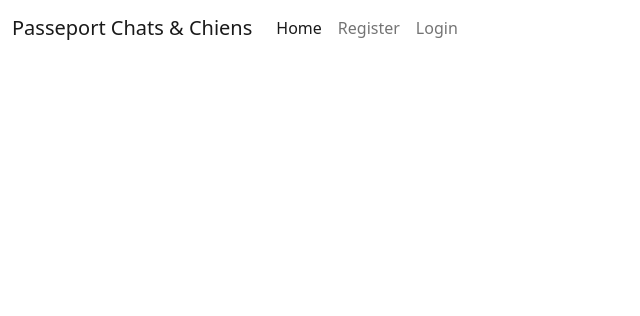
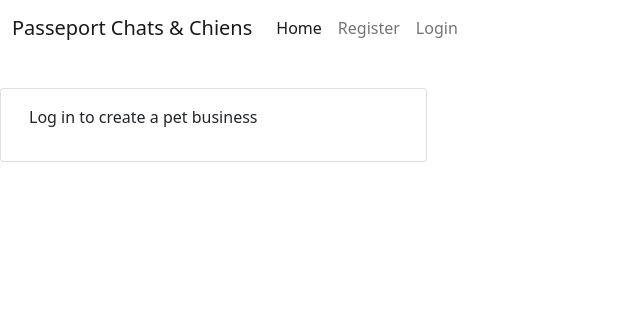
Before and after one commit to PhilippeItsMe/ci-portfolio4-django, a Django app: page / in a window 1280 px wide. Shown: the top 316 px of the page, without its empty margins (0-640 px from the left). Run offline with Django 4.2, Linux system fonts and the light colour scheme; data that the repository does not hold is empty; some libraries are stand-ins or nearby versions.

Commit message:
Adding form to create a pet businss

```diff
--- a/my_project/settings.py
+++ b/my_project/settings.py
@@ -45,6 +45,8 @@ INSTALLED_APPS = [
     'allauth',
     'allauth.account',
     'allauth.socialaccount',
+    'crispy_forms',
+    'crispy_bootstrap5',
     'django_summernote',
     'pet_businesses'
 ]
@@ -52,6 +54,9 @@ INSTALLED_APPS = [
 SITE_ID = 1
 LOGIN_REDIRECT_URL = '/'
 LOGOUT_REDIRECT_URL = '/'
+
+CRISPY_ALLOWED_TEMPLATE_PACKS = "bootstrap5"
+CRISPY_TEMPLATE_PACK = "bootstrap5"
 
 MIDDLEWARE = [
     'django.middleware.security.SecurityMiddleware',
--- a/pet_businesses/templates/pet_businesses/pet_business_list.html
+++ b/pet_businesses/templates/pet_businesses/pet_business_list.html
@@ -1,6 +1,7 @@
 {% extends "base.html" %}
 {% block content %}
 {% load static %}
+{% load crispy_forms_tags %}
 
 <!-- index.html content starts here -->
 <div class="container-fluid">
@@ -36,6 +37,22 @@
 
             </div>
         </div>
+        <!-- Creating New Pet Business -->
+        <div class="col-md-4 card mb-4 mt-3">
+            <div class="card-body">
+                {% if user.is_authenticated %}
+                <h3>Create a pet business:</h3>
+                <p>Posting as: {{ user.username }}</p>
+                <form id="commentForm" method="post" style="margin-top: 1.3em;">
+                    {{ pet_businesses_form | crispy }}
+                    {% csrf_token %}
+                    <button id="submitButton" type="submit" class="btn btn-signup btn-lg">Submit</button>
+                </form>
+                {% else %}
+                <p>Log in to create a pet business</p>
+                {% endif %}
+            </div>
+        </div>
     </div>
     {% if is_paginated %}
     <nav aria-label="Page navigation">
--- a/pet_businesses/views.py
+++ b/pet_businesses/views.py
@@ -1,6 +1,62 @@
+from django.shortcuts import render, get_object_or_404
+from django.contrib.auth.decorators import login_required
+from django.views import generic
+from django.contrib import messages
+from .models import Pet_Businesse
+from .forms import Pet_Businesses_Form
+
+
+# Business list view
+class Business_List(generic.ListView):
+    queryset = Pet_Businesse.objects.all()
+    template_name = "pet_businesses/pet_business_list.html"
+    context_object_name = "pet_business_list"
+    paginate_by = 3
+
+# Business detail view
+
+@login_required
+def pet_business_detail(request, slug):
+    # Retrieve the specific Pet_Businesse object
+    post = get_object_or_404(Pet_Businesse.objects.filter(approved=True), slug=slug)
+
+    if request.method == "POST":
+        pet_businesses_form = Pet_Businesses_Form(data=request.POST)
+        if pet_businesses_form.is_valid():
+            pet_business = pet_businesses_form.save(commit=False)
+            pet_business.author = request.user  # Ensure the user is logged in
+            pet_business.save()
+            messages.success(
+                request, "Pet business submitted and awaiting approval."
+            )
+            return render(
+                request,
+                "pet_businesses/pet_business_detail.html",
+                {"pet_business_detail": post, "pet_businesses_form": Pet_Businesses_Form()},
+            )
+    else:
+        pet_businesses_form = Pet_Businesses_Form()
+
+    return render(
+        request,
+        "pet_businesses/pet_business_detail.html",
+        {
+            "pet_business_detail": post,
+            "pet_businesses_form": pet_businesses_form,
+        },
+    )
+
+
+
+
+"""
+
 from django.shortcuts import render, get_object_or_404
 from django.views import generic
+from django.contrib import messages
 from .models import Pet_Businesse
+from .forms import Pet_Businesses_Form
+
 
 # Business list view
 class Business_List(generic.ListView):
@@ -15,8 +71,24 @@ def pet_business_detail(request, slug):
     post = get_object_or_404(queryset, slug=slug)
     context_object_name = "pet_business_detail"
 
+    if request.method == "POST":
+        pet_businesses_form = Pet_Businesses_Form(data=request.POST)
+    if pet_businesses_form.is_valid():
+        pet_business = pet_businesses_form.save(commit=False)
+        pet_business.author = request.user
+        pet_business.post = post
+        pet_business.save()
+        messages.add_message(
+        request, messages.SUCCESS,
+        'Pet business submitted and awaiting approval'
+    )
+
+    pet_businesses_form = Pet_Businesses_Form()
+
     return render(
         request,
         "pet_businesses/pet_business_detail.html",
-        {"pet_business_detail": post}
+        {"pet_business_detail": post,
+         "pet_businesses_form":pet_businesses_form},
     )
+"""
--- a/templates/base.html
+++ b/templates/base.html
@@ -57,6 +57,21 @@
         </div>
     </nav>
 
+    <!-- displaying Django messages -->
+    <div class="container">
+        <div class="row">
+            <div class="col-md-8 offset-md-2">
+                {% for message in messages %}
+                <div class="alert {{ message.tags }} alert-dismissible
+            fade show" id="msg" role="alert">
+                    {{ message | safe }}
+                    <button type="button" class="btn-close" data-bs-dismiss="alert" aria-label="Close"></button>
+                </div>
+                {% endfor %}
+            </div>
+        </div>
+    </div>
+
     <main class="flex-shrink-0 main-bg">
 
         {% block content %}
```
Also changed, not shown: pet_businesses/forms.py (added, +21 -0 lines).
